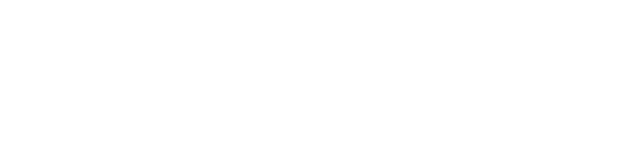
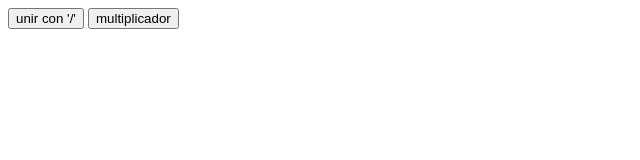
Before and after one commit to BranCG/jasvascript, a plain HTML site: page index.html in a window 1280 px wide. Shown: the whole page, without its empty margins (0-640 px from the left). Drawn offline with Linux system fonts and the light colour scheme.

Commit message:
agregue algo sobre eva

```diff
--- /dev/null
+++ b/ejercicio.js
@@ -0,0 +1,15 @@
+function unir() {
+    let arreglo = ["uno", "dos", "tres", "cuatro", "cinco"];
+    let barra = arreglo.join("/");
+    console.log(barra);
+};
+
+function multiplicadorDeArreglo(a) {
+    let arreglo2 = [a, 4, 6, 8, 9];
+    let respuesta = [];
+    for (const numerito of arreglo2) {
+        respuesta.push(numerito * a);
+    }
+    console.log(arreglo2)
+    console.log("[" + respuesta.toString() + "]");
+};
--- a/index.html
+++ b/index.html
@@ -6,7 +6,10 @@
     <title>ULTIMATE JS</title>
 </head>
 <body>
-
-    <script src="03-control-flujo/ejerrrrrrrrr.js"></script>
+    <form action="/">
+        <input type="button" value="unir con '/'" onclick="unir()">
+        <input type="button" value="multiplicador" onclick="multiplicadorDeArreglo(3)">
+    </form>
+    <script src="ejercicio.js"></script>
 </body>
 </html>
```
